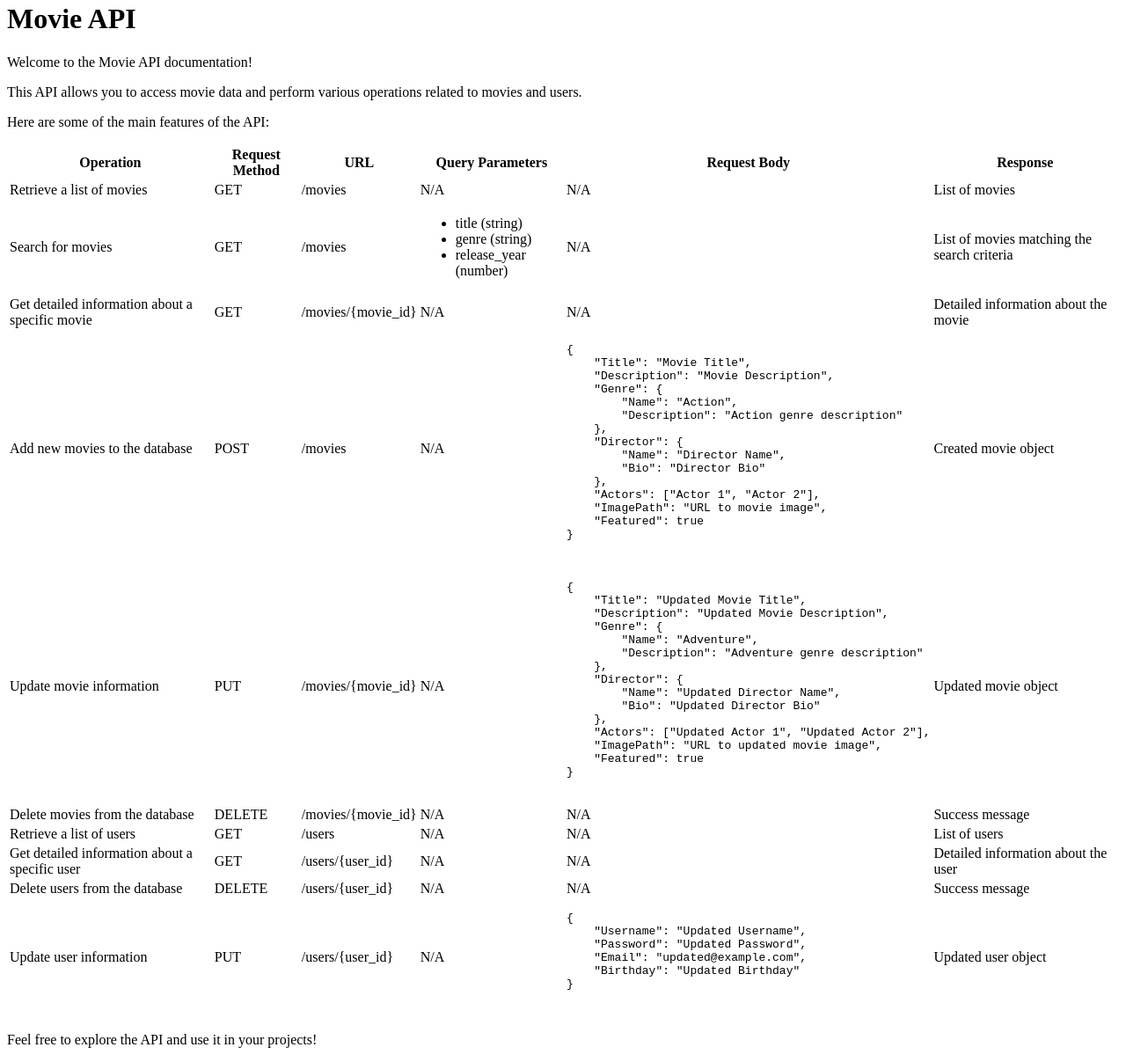
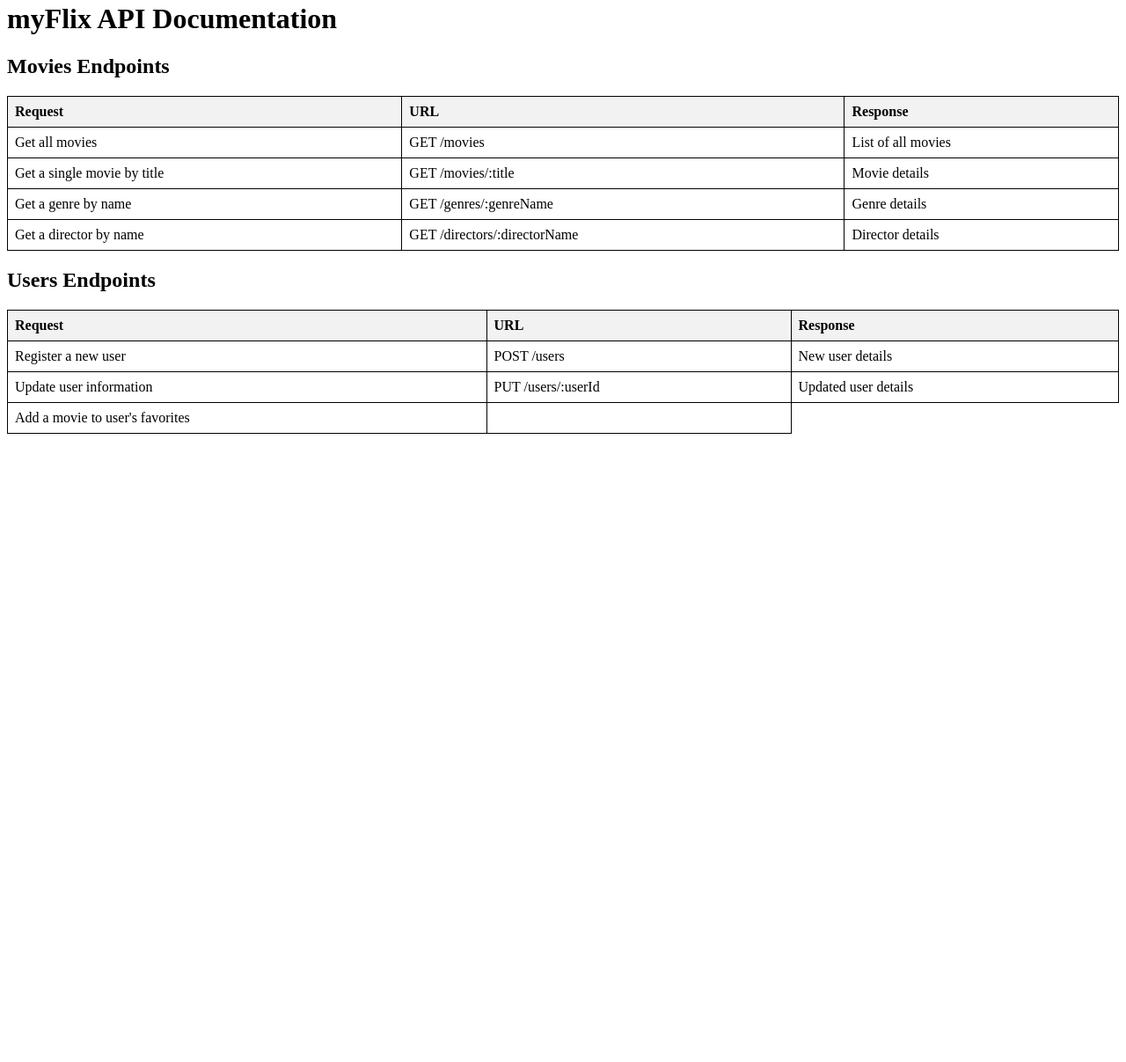
Before and after one commit to ffferchavez/movie-api, a website: page public/documentation.html in a window 1280 px wide. Shown: the part 18-1225 px from the top of the page at 88% size. After the commit the page ends 800 px from the top, so only its background shows below. Drawn offline with Linux system fonts and the light colour scheme.

Commit message:
fixed bugs in API data

```diff
--- a/public/documentation.html
+++ b/public/documentation.html
@@ -1,161 +1,77 @@
 <!DOCTYPE html>
-<html>
+<html lang="en">
   <head>
-    <title>Movie API Documentation</title>
+    <meta charset="UTF-8" />
+    <meta name="viewport" content="width=device-width, initial-scale=1.0" />
+    <title>myFlix API Documentation</title>
+    <style>
+      table {
+        width: 100%;
+        border-collapse: collapse;
+      }
+      th,
+      td {
+        border: 1px solid black;
+        padding: 8px;
+        text-align: left;
+      }
+      th {
+        background-color: #f2f2f2;
+      }
+    </style>
   </head>
   <body>
-    <h1>Movie API</h1>
-    <p>Welcome to the Movie API documentation!</p>
-    <p>
-      This API allows you to access movie data and perform various operations
-      related to movies and users.
-    </p>
-    <p>Here are some of the main features of the API:</p>
+    <h1>myFlix API Documentation</h1>
+    <h2>Movies Endpoints</h2>
     <table>
-      <thead>
       <tr>
-          <th>Operation</th>
-          <th>Request Method</th>
+        <th>Request</th>
         <th>URL</th>
-          <th>Query Parameters</th>
-          <th>Request Body</th>
         <th>Response</th>
       </tr>
-      </thead>
-      <tbody>
       <tr>
-          <td>Retrieve a list of movies</td>
-          <td>GET</td>
-          <td>/movies</td>
-          <td>N/A</td>
-          <td>N/A</td>
-          <td>List of movies</td>
+        <td>Get all movies</td>
+        <td>GET /movies</td>
+        <td>List of all movies</td>
       </tr>
       <tr>
-          <td>Search for movies</td>
-          <td>GET</td>
-          <td>/movies</td>
-          <td>
-            <ul>
-              <li>title (string)</li>
-              <li>genre (string)</li>
-              <li>release_year (number)</li>
-            </ul>
-          </td>
-          <td>N/A</td>
-          <td>List of movies matching the search criteria</td>
+        <td>Get a single movie by title</td>
+        <td>GET /movies/:title</td>
+        <td>Movie details</td>
       </tr>
       <tr>
-          <td>Get detailed information about a specific movie</td>
-          <td>GET</td>
-          <td>/movies/{movie_id}</td>
-          <td>N/A</td>
-          <td>N/A</td>
-          <td>Detailed information about the movie</td>
+        <td>Get a genre by name</td>
+        <td>GET /genres/:genreName</td>
+        <td>Genre details</td>
       </tr>
       <tr>
-          <td>Add new movies to the database</td>
-          <td>POST</td>
-          <td>/movies</td>
-          <td>N/A</td>
-          <td>
-            <pre>
-{
-    "Title": "Movie Title",
-    "Description": "Movie Description",
-    "Genre": {
-        "Name": "Action",
-        "Description": "Action genre description"
-    },
-    "Director": {
-        "Name": "Director Name",
-        "Bio": "Director Bio"
-    },
-    "Actors": ["Actor 1", "Actor 2"],
-    "ImagePath": "URL to movie image",
-    "Featured": true
-}
-            </pre>
-          </td>
-          <td>Created movie object</td>
+        <td>Get a director by name</td>
+        <td>GET /directors/:directorName</td>
+        <td>Director details</td>
+      </tr>
+    </table>
+
+    <h2>Users Endpoints</h2>
+    <table>
+      <tr>
+        <th>Request</th>
+        <th>URL</th>
+        <th>Response</th>
       </tr>
       <tr>
-          <td>Update movie information</td>
-          <td>PUT</td>
-          <td>/movies/{movie_id}</td>
-          <td>N/A</td>
-          <td>
-            <pre>
-{
-    "Title": "Updated Movie Title",
-    "Description": "Updated Movie Description",
-    "Genre": {
-        "Name": "Adventure",
-        "Description": "Adventure genre description"
-    },
-    "Director": {
-        "Name": "Updated Director Name",
-        "Bio": "Updated Director Bio"
-    },
-    "Actors": ["Updated Actor 1", "Updated Actor 2"],
-    "ImagePath": "URL to updated movie image",
-    "Featured": true
-}
-            </pre>
-          </td>
-          <td>Updated movie object</td>
-        </tr>
-        <tr>
-          <td>Delete movies from the database</td>
-          <td>DELETE</td>
-          <td>/movies/{movie_id}</td>
-          <td>N/A</td>
-          <td>N/A</td>
-          <td>Success message</td>
-        </tr>
-        <tr>
-          <td>Retrieve a list of users</td>
-          <td>GET</td>
-          <td>/users</td>
-          <td>N/A</td>
-          <td>N/A</td>
-          <td>List of users</td>
-        </tr>
-        <tr>
-          <td>Get detailed information about a specific user</td>
-          <td>GET</td>
-          <td>/users/{user_id}</td>
-          <td>N/A</td>
-          <td>N/A</td>
-          <td>Detailed information about the user</td>
-        </tr>
-        <tr>
-          <td>Delete users from the database</td>
-          <td>DELETE</td>
-          <td>/users/{user_id}</td>
-          <td>N/A</td>
-          <td>N/A</td>
-          <td>Success message</td>
+        <td>Register a new user</td>
+        <td>POST /users</td>
+        <td>New user details</td>
       </tr>
       <tr>
         <td>Update user information</td>
-          <td>PUT</td>
-          <td>/users/{user_id}</td>
-          <td>N/A</td>
-          <td>
-            <pre>
-{
-    "Username": "Updated Username",
-    "Password": "Updated Password",
-    "Email": "updated@example.com",
-    "Birthday": "Updated Birthday"
-}
-            </pre>
-          </td>
-          <td>Updated user object</td>
+        <td>PUT /users/:userId</td>
+        <td>Updated user details</td>
       </tr>
-      </tbody>
+      <tr>
+        <td>Add a movie to user's favorites</td>
+        <td></td>
+      </tr>
     </table>
-    <p>Feel free to explore the API and use it in your projects!</p>
   </body>
 </html>
```
Also changed, not shown: index.js (+169 -223 lines), models.js (+22 -13 lines). Lines whose indentation alone changed are shown as unchanged.
